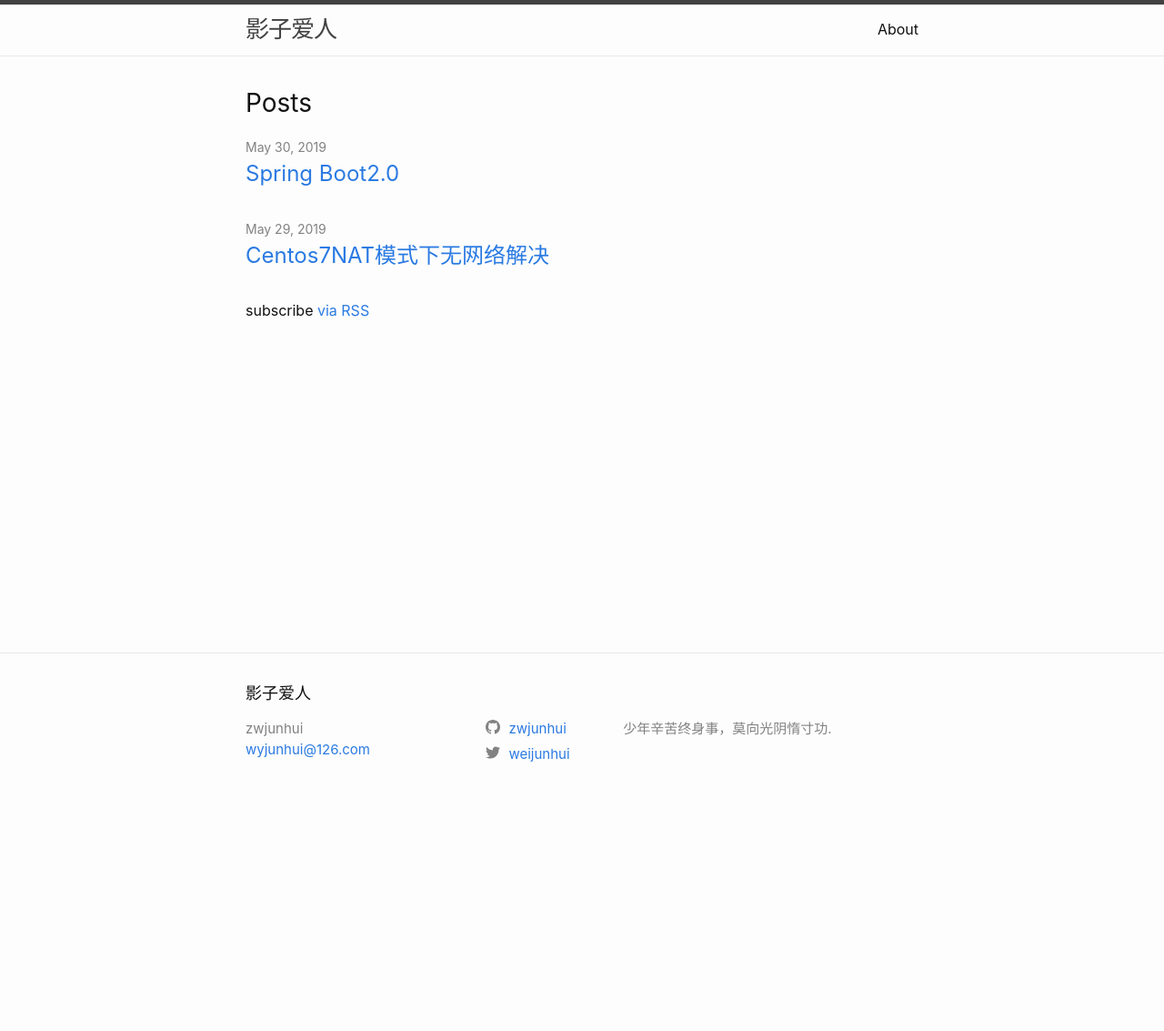
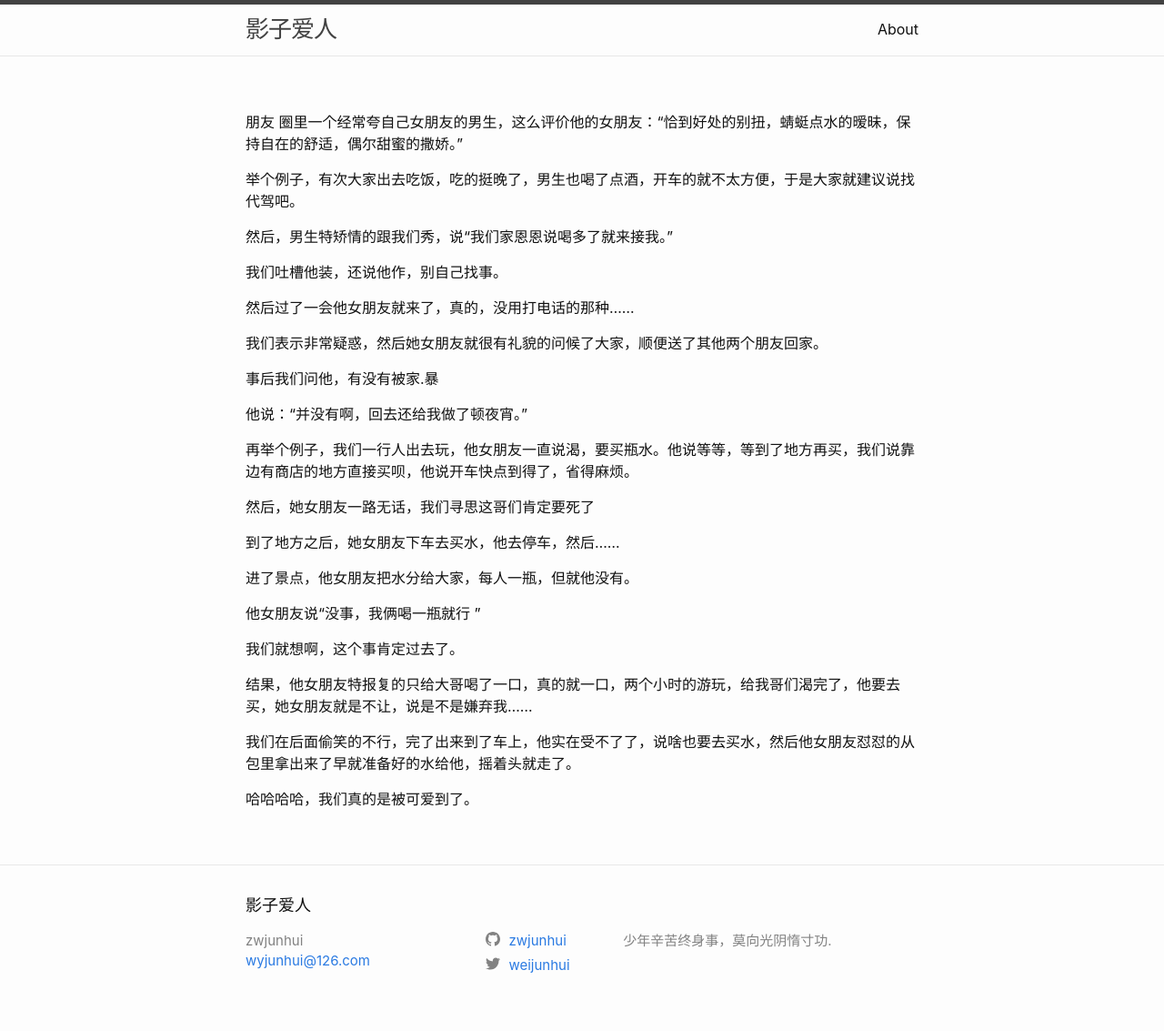
Before and after one commit to zwjunhui/personblog, a Jekyll site: the page built from index.md, in a window 1280 px wide. Shown: the whole page at 91% size. Built offline with Jekyll 4.4.1, drawn with Linux system fonts in a browser that asks for light colours; before the commit the page ends 900 px from its top, so only the background shows below that.

Commit message:
Update index.md

```diff
--- a/index.md
+++ b/index.md
@@ -2,5 +2,38 @@
 # Feel free to add content and custom Front Matter to this file.
 # To modify the layout, see https://jekyllrb.com/docs/themes/#overriding-theme-defaults
 
-layout: home
+layout: page
 ---
+朋友 圈里一个经常夸自己女朋友的男生，这么评价他的女朋友：“恰到好处的别扭，蜻蜓点水的暧昧，保持自在的舒适，偶尔甜蜜的撒娇。”
+
+举个例子，有次大家出去吃饭，吃的挺晚了，男生也喝了点酒，开车的就不太方便，于是大家就建议说找代驾吧。
+
+然后，男生特矫情的跟我们秀，说“我们家恩恩说喝多了就来接我。”
+
+我们吐槽他装，还说他作，别自己找事。
+
+然后过了一会他女朋友就来了，真的，没用打电话的那种……
+
+我们表示非常疑惑，然后她女朋友就很有礼貌的问候了大家，顺便送了其他两个朋友回家。
+
+事后我们问他，有没有被家.暴
+
+他说：“并没有啊，回去还给我做了顿夜宵。”
+
+再举个例子，我们一行人出去玩，他女朋友一直说渴，要买瓶水。他说等等，等到了地方再买，我们说靠边有商店的地方直接买呗，他说开车快点到得了，省得麻烦。
+
+然后，她女朋友一路无话，我们寻思这哥们肯定要死了
+
+到了地方之后，她女朋友下车去买水，他去停车，然后……
+
+进了景点，他女朋友把水分给大家，每人一瓶，但就他没有。
+
+他女朋友说“没事，我俩喝一瓶就行 ”
+
+我们就想啊，这个事肯定过去了。
+
+结果，他女朋友特报复的只给大哥喝了一口，真的就一口，两个小时的游玩，给我哥们渴完了，他要去买，她女朋友就是不让，说是不是嫌弃我……
+
+我们在后面偷笑的不行，完了出来到了车上，他实在受不了了，说啥也要去买水，然后他女朋友怼怼的从包里拿出来了早就准备好的水给他，摇着头就走了。
+
+哈哈哈哈，我们真的是被可爱到了。
```
